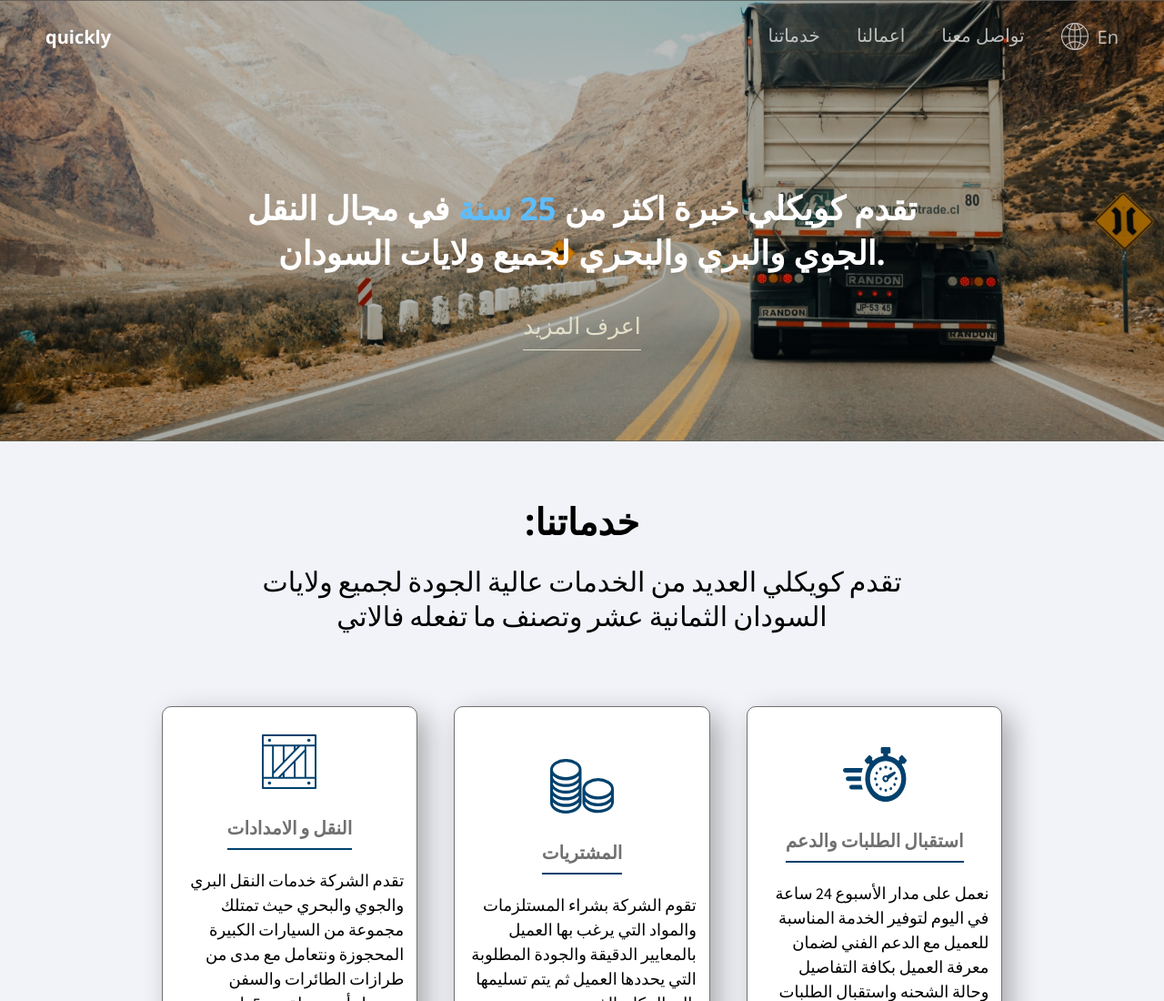
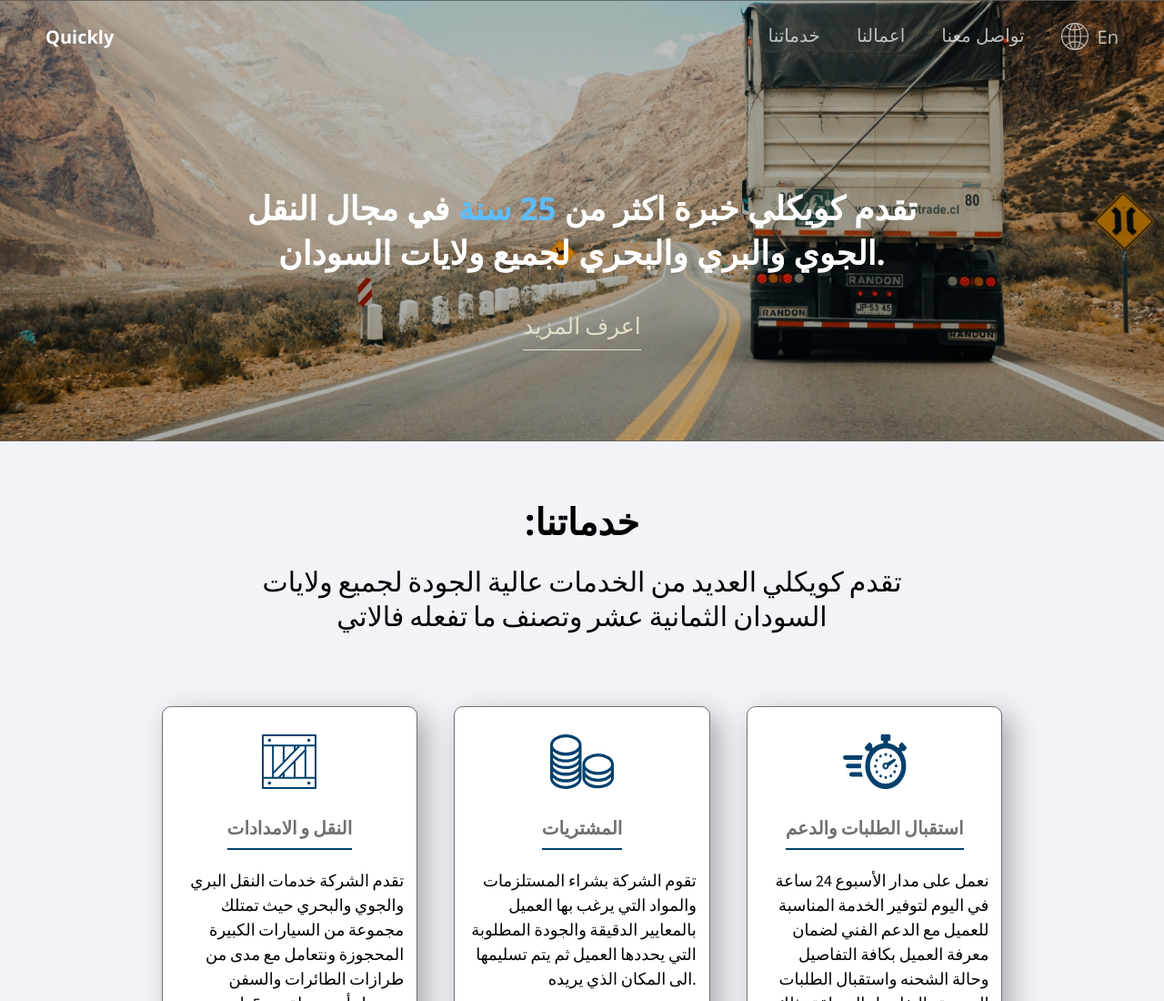
Before and after one commit to tarikarbab2/quickly, a website: page index-ar.html in a window 1280 px wide. Shown: the top 1100 px of the page at 91% size. Drawn offline with nearby package versions, Linux system fonts and the light colour scheme.

Commit message:
third-comit

```diff
--- a/css/main.css
+++ b/css/main.css
@@ -303,7 +303,7 @@ body {
     margin-right: 5%;
     margin-bottom: 2rem;
     line-height: 150%;
-    height: 15srem;
+    height: 15rem;
     margin-bottom: 6rem; }
   .service__categorie-prag-ar {
     text-align: end; }
--- a/index-ar.html
+++ b/index-ar.html
@@ -13,7 +13,7 @@
 
     <nav class="nav">
         <figure class="nav__logo">
-        <h1 class="nav__header">    quickly</h1>
+        <h1 class="nav__header">    Quickly</h1>
 
         </figure>
         <ul class="nav__items">
```
